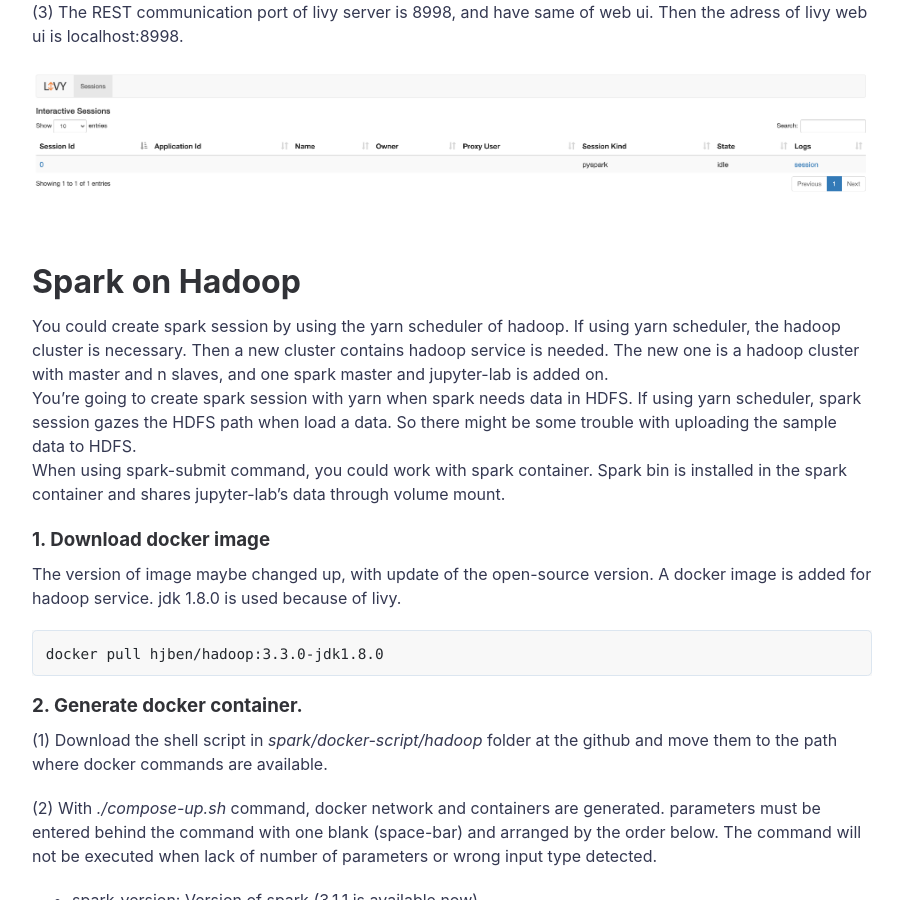
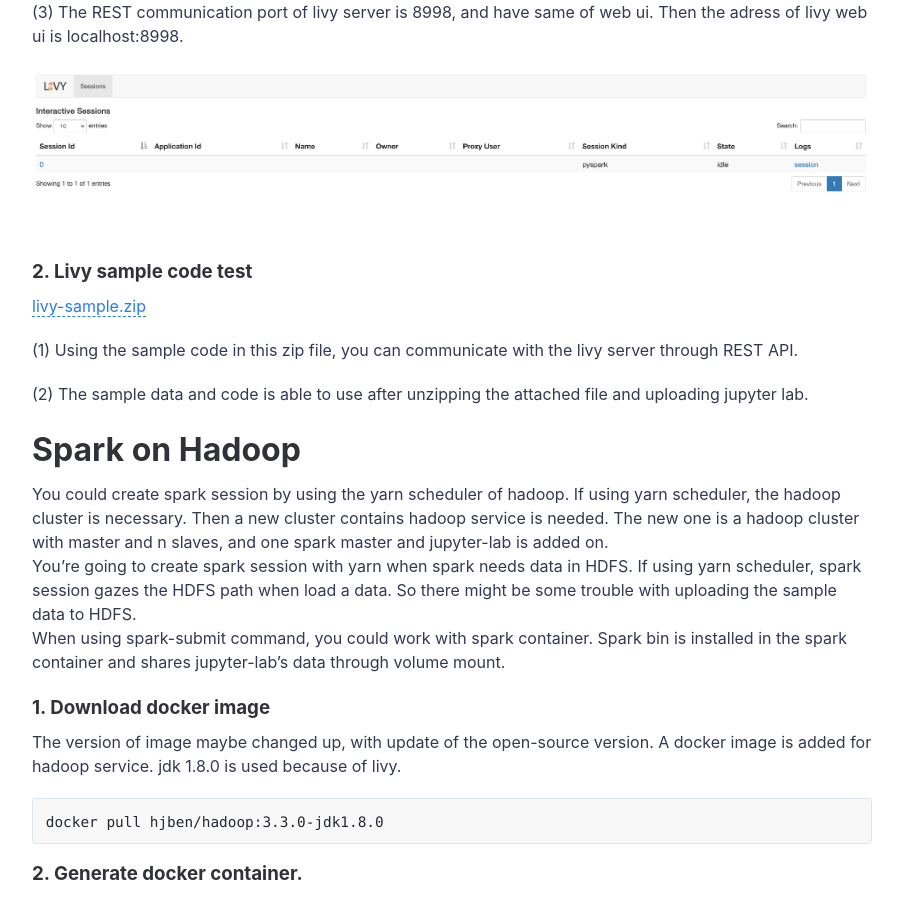
Before and after one commit to hjben/hjben.github.io, a Jekyll site: the page built from _posts/2021-05-26-spark-cluster.md, in a window 1280 px wide and 900 px high, scrolled down 4567 px. Shown: the whole window, without its empty margins (188-1091 px from the left). Built offline with Jekyll 4.4.1, drawn with Linux system fonts in a browser that asks for light colours; nearby versions of some CDN libraries; comment, search, counter and statistics services are not loaded; some of the changed text lies outside the part shown.

Commit message:
Update 2021-05-26-spark-cluster.md
add a paragraph of livy test

```diff
--- a/_posts/2021-05-26-spark-cluster.md
+++ b/_posts/2021-05-26-spark-cluster.md
@@ -128,6 +128,13 @@ Livy is a REST API server made for ease spark-job control at outside of the clus
 
 ﻿﻿<img src ="https://raw.githubusercontent.com/hjben/hjben.github.io/master/_img/spark-cluster/livy-ui.png" alt="livy-ui">
 
+### 2. Livy sample code test
+<a href="https://raw.githubusercontent.com/hjben/hjben.github.io/master/_file/spark-cluster/livy-sample.zip">livy-sample.zip</a>
+
+(1) Using the sample code in this zip file, you can communicate with the livy server through REST API.
+
+(2) The sample data and code is able to use after unzipping the attached file and uploading jupyter lab.
+
 # Spark on Hadoop
 You could create spark session by using the yarn scheduler of hadoop. If using yarn scheduler, the hadoop cluster is necessary. Then a new cluster contains hadoop service is needed. The new one is a hadoop cluster with master and n slaves, and one spark master and jupyter-lab is added on.
 You're going to create spark session with yarn when spark needs data in HDFS. If using yarn scheduler, spark session gazes the HDFS path when load a data. So there might be some trouble with uploading the sample data to HDFS.
```
